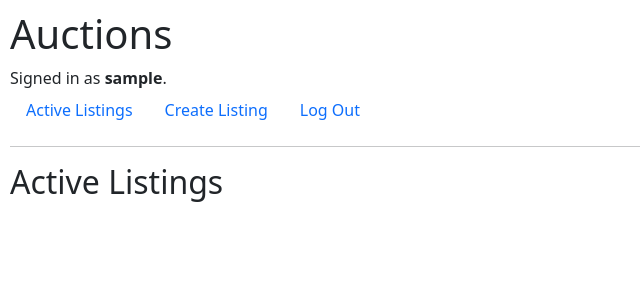
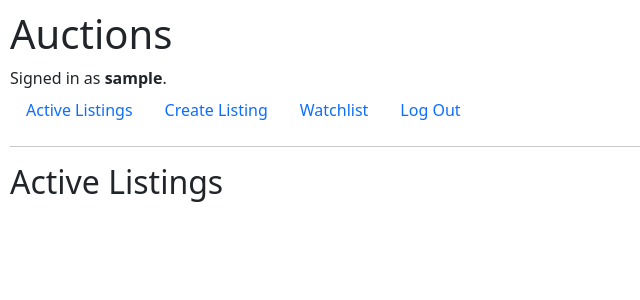
Before and after one commit to khoaxuantu/E-commerce_auction_site, a Django app: page / in a window 1280 px wide. Shown: the top 300 px of the page, without its empty margins (0-640 px from the left). Run offline with Django 3.2, Linux system fonts and the light colour scheme; the visitor is signed in with stand-in values (Sample User, id 1); data that the repository does not hold is empty.

Commit message:
Add 'watchlist'

```diff
--- a/auctions/templates/auctions/index.html
+++ b/auctions/templates/auctions/index.html
@@ -3,6 +3,8 @@
 {% block body %}
     {% if category %}
         <h2>Category: {{ category }}</h2>
+    {% elif watchlist %}
+        <h2>Watchlist</h2>
     {% else %}
         <h2>Active Listings</h2>
     {% endif %}
--- a/auctions/templates/layouts/layout.html
+++ b/auctions/templates/layouts/layout.html
@@ -26,6 +26,9 @@
                     <a class="nav-link" href="{% url 'create listing' %}">Create Listing</a>
                 </li>
                 <li class="nav-item">
+                    <a class="nav-link" href="{% url 'watchlist' %}">Watchlist</a>
+                </li>
+                <li class="nav-item">
                     <a class="nav-link" href="{% url 'logout' %}">Log Out</a>
                 </li>
             {% else %}
--- a/auctions/urls.py
+++ b/auctions/urls.py
@@ -10,6 +10,7 @@ urlpatterns = [
     path("createlisting", views.create_listing, name="create listing"),
     path("listings/<int:product_id>", views.listing_page, name="listings"),
     path("category/<int:category_id>", views.catgories, name="category"),
+    path("watchlist", views.watchlist_page, name="watchlist"),
     path("addtowatchlist/<int:product_id>", views.addto_watchlist, name="add to watchlist"),
     path("unwatch/<int:product_id>/<int:user_id>", views.delete_from_watchlist, name="unwatch")
 ]
--- a/auctions/views.py
+++ b/auctions/views.py
@@ -133,7 +133,15 @@ def listing_page(request, product_id):
 
 @login_required
 def watchlist_page(request):
-    pass
+    profile = request.user
+    watchlist = Watchlist.objects.filter(user_id=profile.id)
+    prods = Product.objects.filter(pk__in=watchlist.values('product_id'))
+
+    return render(request, "auctions/index.html", {
+        "products": prods,
+        "watchlist": True
+    })
+
 
 @login_required
 def addto_watchlist(request, product_id):
```
